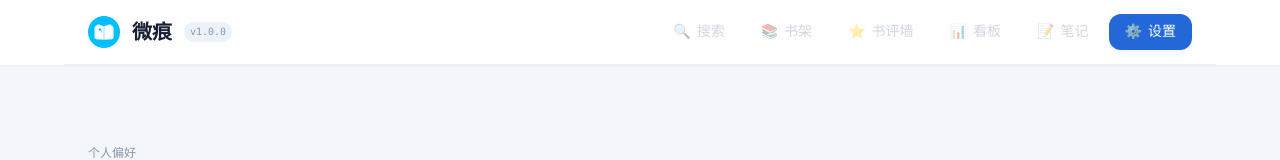
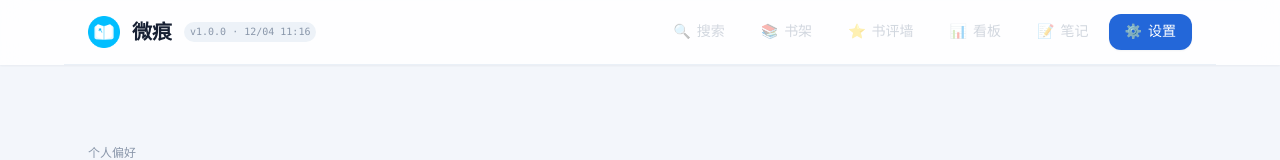
Before and after one commit to haoliangjun-95/weread-mark, a React (Vite) app: page /#/settings in a window 1280 px wide. Shown: the top 160 px of the page. Built offline with nearby package versions, Linux system fonts and the light colour scheme; a web font is replaced by a local one.

Commit message:
feat: 导航栏版本徽章显示构建时间（v1.0.0 · MM-DD HH:mm，悬停看完整时间）

```diff
--- a/src/components/Header.tsx
+++ b/src/components/Header.tsx
@@ -34,8 +34,12 @@ export default function Header({ currentView, onNavigate, hasKey }: HeaderProps)
                         <h1 className="text-sm sm:text-xl font-bold truncate" style={{ color: 'var(--text-primary)' }}>
                             微痕
                         </h1>
-                        <span className="hidden sm:inline-flex text-[10px] px-1.5 py-0.5 rounded-full font-mono flex-shrink-0" style={{ backgroundColor: 'var(--bg-tertiary)', color: 'var(--text-muted)' }}>
-              v{__APP_VERSION__}
+                        <span
+              className="hidden sm:inline-flex text-[10px] px-1.5 py-0.5 rounded-full font-mono flex-shrink-0"
+              style={{ backgroundColor: 'var(--bg-tertiary)', color: 'var(--text-muted)' }}
+              title={`构建于 ${new Date(__BUILD_TIME__).toLocaleString('zh-CN')}`}
+            >
+              v{__APP_VERSION__} · {new Date(__BUILD_TIME__).toLocaleString('zh-CN', { month: '2-digit', day: '2-digit', hour: '2-digit', minute: '2-digit' })}
             </span>
                     </div>
                     <div className="flex items-center gap-1">
--- a/src/vite-env.d.ts
+++ b/src/vite-env.d.ts
@@ -1,6 +1,7 @@
 /// <reference types="vite/client" />
 
 declare const __APP_VERSION__: string;
+declare const __BUILD_TIME__: string;
 
 interface ImportMetaEnv {
   readonly VITE_WEREAD_API_URL: string;
--- a/vite.config.ts
+++ b/vite.config.ts
@@ -55,6 +55,7 @@ export default defineConfig(({ mode }) => ({
   },
   define: {
     __APP_VERSION__: JSON.stringify(pkg.version),
+    __BUILD_TIME__: JSON.stringify(new Date().toISOString()),
   },
   server: {
     strictPort: true,
```
